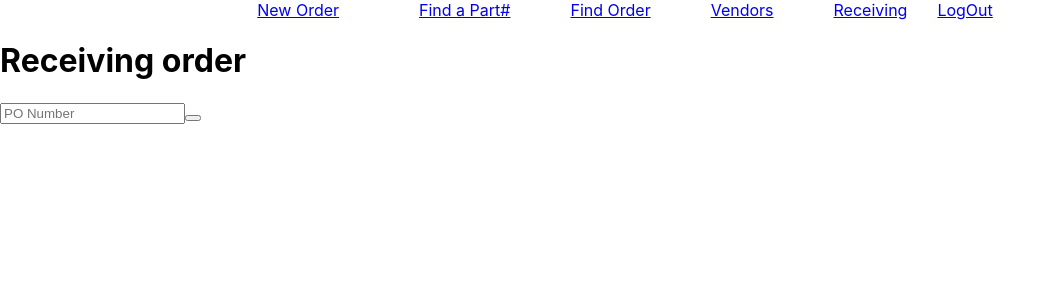
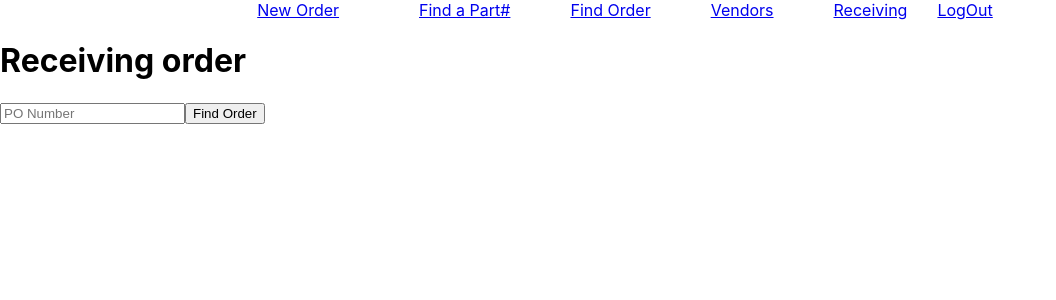
Before and after one commit to redbirdfan/purchasemanager, a React (Create React App) app: page /Receiving in a window 1280 px wide. Shown: the top 300 px of the page, without its empty margins (0-1056 px from the left). Built offline with nearby package versions, Linux system fonts and the light colour scheme.

Commit message:
Receiving page now pulling orders correctly when searching them.  Will next display the lines and add a received check box to the display.

```diff
--- a/src/Pages/Receiving.js
+++ b/src/Pages/Receiving.js
@@ -1,35 +1,62 @@
 import React from 'react';
-import {useState, useEffect, useContext} from 'react'
+import { useState } from 'react';
 import PageHeader from "../Components/PageHeader";
 
 function Receiving() {
 
-    const [firstName, setFirstName] = useState('');
-    const [lastName, setLastName] = useState('');
-    const [loading, setLoading] =useState(true);
     const [err, setErr] =useState('');
     const [orderno, setOrderno] = useState('');
-    const [searchOrder, setSearchOrder] = useState('');
+    const [data, setData] = useState(null)
 
-    async function pullOrder() {
+    const pullOrder = async (e) => {
+            e.preventDefault();
+            setErr("");
+            console.log("Receiving Order number: ", orderno)
+            try {
+                console.log("Pulling order to receive")
+                console.log("SearchOrder before adding: ", orderno)
 
-    }
+                const response = await fetch(`/orders?orderno=${orderno}`, {
+                    method: "GET",
+                    headers: {
+                        "Content-Type": "application/json",
+                    },
+                });
+                    console.log("Calling for get orders", orderno)
+
+                const responseData = await response.json()
+                setData(responseData)
+                console.log("Response Date", responseData)
+                if (response.ok){
+                        console.log("backend connection successful")
+                        console.log(responseData)
+                    } else {
+                        setErr("No response")
+                        console.log(err);
+                        setData(null)
+                    }
+
+                }
+                catch (err) {
+                console.log("ERROR", err);
+                }
+            }
 
 
     return(
         <>
             <div>
-                {loading === false && <p>{"User: " + firstName + " " + lastName}</p>}
                 <PageHeader />
                 <h1>Receiving order</h1>
-                <input  text = "PO Number"
+                <form>
+                <input  type =  'input'
                         placeholder='PO Number'
                         value = { orderno }
+                        onChange={(e) => setOrderno(e.target.value)}
 
                 />
-
-                <button onClick={pullOrder()}/>
-
+                <button onClick={pullOrder}>Find Order</button>
+                </form>
            </div>
         </>
     )
--- a/src/Pages/SearchOrder.js
+++ b/src/Pages/SearchOrder.js
@@ -1,11 +1,10 @@
 import React from "react";
 import {useState, useEffect, useContext} from "react";
 import PageHeader from "../Components/PageHeader";
-import UserContext from "../UserContext"
 
 function SearchOrder() {
 
-    const user = useContext(UserContext);
+
     const [orderno, setOrderno] = useState("")
     const [username, setUsername] = useState("")
     const [orderDate, setDate] = useState("");
```
